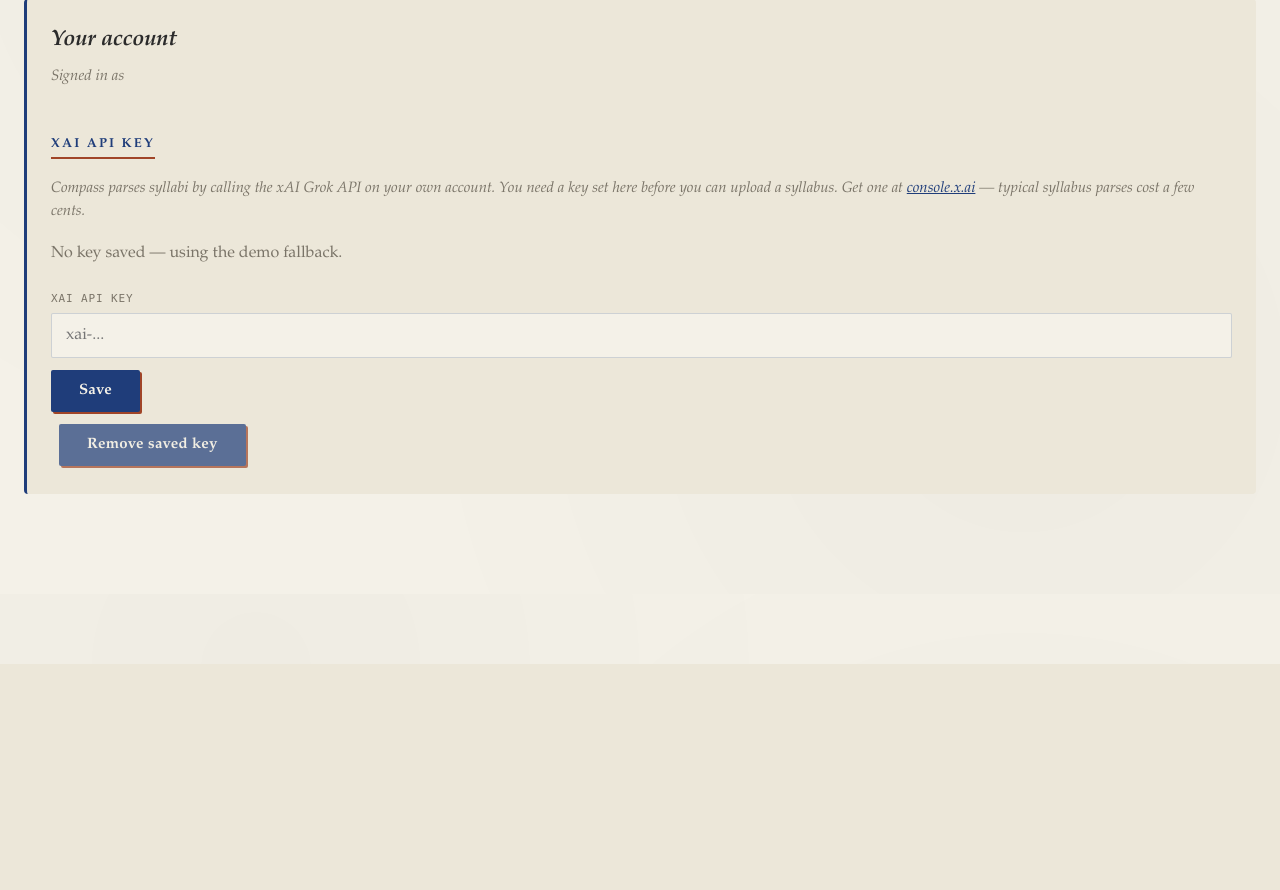
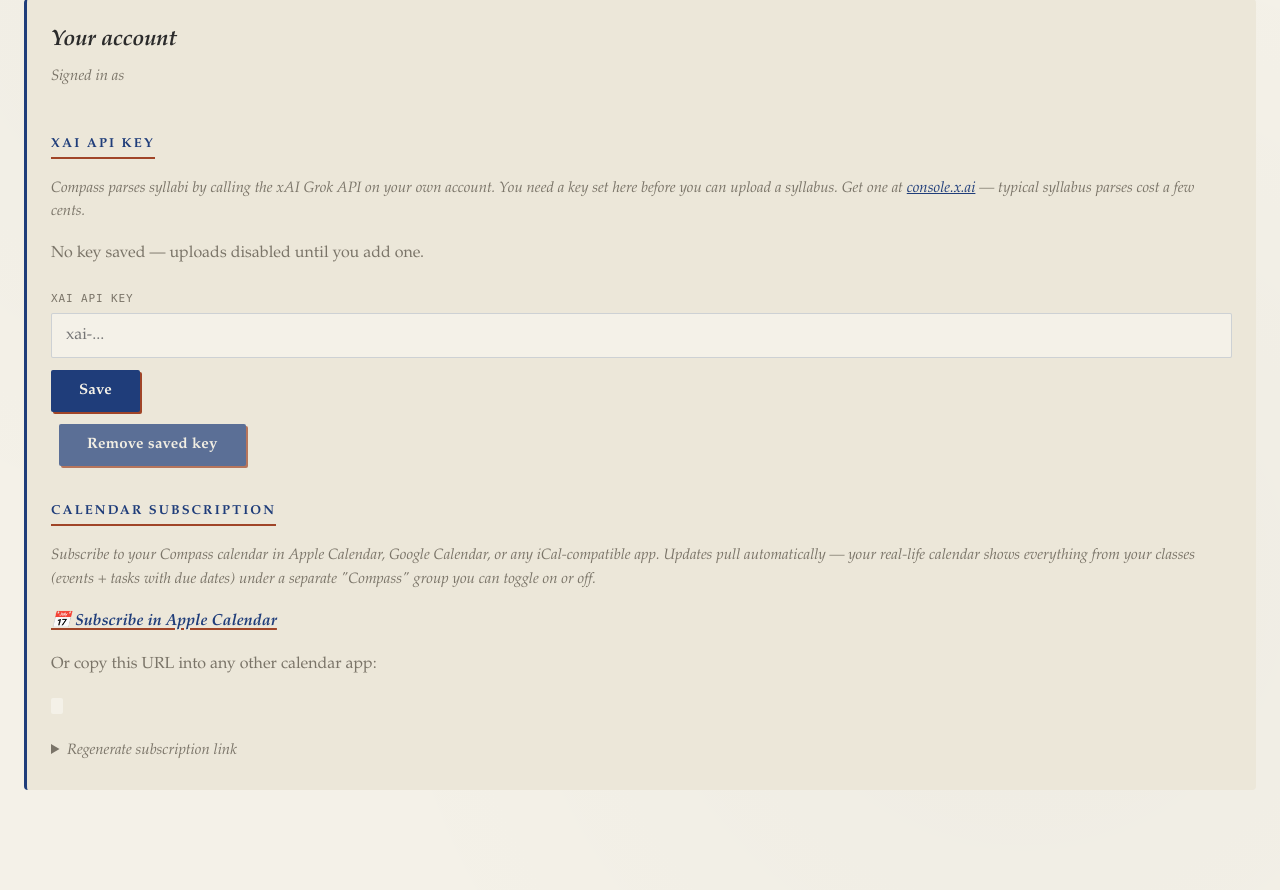
Before and after one commit to dannysusername/Compass, a FastAPI app: template templates/settings.html in a window 1280 px wide. Shown: the part 136-1026 px from the top of the page. Before the commit the page ends 800 px from the top, so only its background shows below. Run offline with FastAPI, Linux system fonts and the light colour scheme; the template is opened without the code that fills it, so the values that code supplies are empty; parts of the project's set-up code (start-up, migrations or seed data) failed here and were passed over; some libraries are stand-ins or nearby versions.

Commit message:
Add per-user iCal subscription URL and surface tasks in the feed
Apple Calendar / Google Calendar / etc. can't carry a session cookie
across long-lived subscriptions, so the cookie-auth /calendar.ics route
silently broke whenever a user's session expired. New token-based route
fixes that: each User gets a 32-byte calendar_token at signup, stored
on the row; visiting /calendar/{token}.ics returns that user's feed
with no login required. Token can be rotated from /settings to revoke
all existing subscriptions instantly.

Both routes share _build_ical_for_user(), which now emits manual tasks
(those with a due date and not completed) alongside the syllabus-extracted
events. Stable UIDs (compass-event-N@compass, compass-task-N@compass)
mean Apple Calendar updates existing entries on each poll instead of
duplicating. Each actionable VEVENT carries a 15-minute VALARM.

Settings page exposes a webcal:// "Subscribe in Apple Calendar" link, the
HTTPS URL for other clients, and a regenerate-token affordance.

Adds Cache-Control: no-cache so iOS Calendar / browsers / future CDNs
don't serve stale feed data on poll.

```diff
--- a/main.py
+++ b/main.py
@@ -260,11 +260,17 @@ class User(SQLModel, table=True):
     email: str = Field(unique=True, index=True)
     password_hash: str
     created_at: datetime = Field(default_factory=lambda: datetime.now(timezone.utc))
-    # User-supplied xAI API key. Falls back to the server-wide XAI_API_KEY
-    # env var when missing, so the demo still works for accounts that never
-    # configured one. Stored in cleartext — DB is private; rotation is
-    # manual via /settings.
+    # User-supplied xAI API key. Required for syllabus parsing — the
+    # /syllabus route blocks uploads from accounts without one.
     xai_api_key: Optional[str] = Field(default=None)
+    # Unguessable token embedded in the iCal subscription URL. Lets Apple
+    # Calendar (and other clients) poll the feed without sending a session
+    # cookie — cookies don't survive long-lived subscriptions. Regenerating
+    # the token revokes all existing subscriptions.
+    calendar_token: str = Field(
+        default_factory=lambda: secrets.token_urlsafe(32),
+        unique=True, index=True,
+    )
 
 
 # ---- App setup ----
@@ -327,6 +333,9 @@ async def lifespan(app: FastAPI):
             _add_column_if_missing(conn, "tag", "user_id", "INTEGER")
             # Phase 3: each user can supply their own xAI API key.
             _add_column_if_missing(conn, "user", "xai_api_key", "TEXT")
+            # Phase 4: per-user iCal subscription token (for Apple
+            # Calendar etc., which can't carry a session cookie).
+            _add_column_if_missing(conn, "user", "calendar_token", "TEXT")
             users = conn.exec_driver_sql('SELECT id FROM "user" ORDER BY id').fetchall()
             if users:
                 owner_id = users[0][0]
@@ -336,10 +345,15 @@ async def lifespan(app: FastAPI):
                     )
                 log.info("backfilled user_id=%s on existing class/task/tag rows", owner_id)
     # Make sure every user has the four default system tags (signup also
-    # calls this, but we re-run for the existing-data case).
+    # calls this, but we re-run for the existing-data case). Also backfill
+    # calendar_token for any user that pre-dates the iCal-token column.
     with Session(engine) as session:
         for u in session.exec(select(User)).all():
             _seed_system_tags_for_user(u.id)
+            if not (u.calendar_token or "").strip():
+                u.calendar_token = secrets.token_urlsafe(32)
+                session.add(u)
+        session.commit()
         # Dedupe system tags within each user: pre-Phase-2 data may have
         # ended up with multiple tags sharing a system_key after the
         # backfill. Keep the oldest, repoint any tasks at the duplicates,
@@ -883,6 +897,21 @@ def _mask_key(key: Optional[str]) -> Optional[str]:
     return f"{key[:6]}…{key[-4:]}"
 
 
+def _calendar_urls(request: Request, token: str) -> dict:
+    """Build the subscribe URLs shown on /settings. `webcal_url` triggers
+    Apple Calendar (and other clients that register the scheme) to pop up
+    a 'subscribe?' dialog when clicked."""
+    base = str(request.base_url).rstrip("/")
+    https_url = f"{base}/calendar/{token}.ics"
+    # Strip any scheme from the base, then prefix with webcal:// so Apple
+    # Calendar etc. intercept the click.
+    no_scheme = https_url.split("://", 1)[-1]
+    return {
+        "https_url": https_url,
+        "webcal_url": f"webcal://{no_scheme}",
+    }
+
+
 @app.get("/settings", response_class=HTMLResponse)
 def settings_page(
     request: Request,
@@ -896,7 +925,21 @@ def settings_page(
         "saved": bool(saved),
         "need_key": bool(need_key),
         "error": None,
+        "calendar_urls": _calendar_urls(request, user.calendar_token),
     })
+
+
+@app.post("/settings/calendar/regenerate")
+def settings_regenerate_calendar_token(request: Request, user: User = Depends(require_login)):
+    """Rotate the iCal subscription token. Existing subscriptions break
+    immediately — anyone holding the old URL gets 404. User must
+    re-subscribe with the new URL."""
+    with Session(engine) as session:
+        u = session.get(User, user.id)
+        u.calendar_token = secrets.token_urlsafe(32)
+        session.add(u)
+        session.commit()
+    return RedirectResponse("/settings?saved=1", status_code=303)
 
 
 @app.post("/settings")
@@ -913,6 +956,7 @@ def settings_save(
             "saved": False,
             "need_key": False,
             "error": "xAI keys start with 'xai-'. Get one at https://console.x.ai/",
+            "calendar_urls": _calendar_urls(request, user.calendar_token),
         }, status_code=400)
     with Session(engine) as session:
         u = session.get(User, user.id)
@@ -1784,24 +1828,43 @@ def serve_upload(filename: str, user: User = Depends(require_login)):
 
 
 # ---- Routes: iCal feed ----
-
-@app.get("/calendar.ics")
-def ical_feed(user: User = Depends(require_login)):
+# Two routes serve the same content with different auth:
+#   GET /calendar.ics                — requires session cookie (browser/tab use)
+#   GET /calendar/{token}.ics        — public-but-unguessable; for Apple
+#                                      Calendar / Google Calendar / etc. that
+#                                      can't carry a cookie across long-lived
+#                                      subscriptions. Token lives on the
+#                                      User row and can be rotated from /settings.
+
+def _build_ical_for_user(user_id: int, request: Optional[Request] = None) -> bytes:
+    """Generate a full iCal feed (events + dated tasks) for one user.
+    Used by both the cookie-auth and token-auth routes."""
+    from icalendar import Alarm
+
     cal = Calendar()
-    cal.add("prodid", "-//Compass//Local//EN")
+    cal.add("prodid", "-//Compass//EN")
     cal.add("version", "2.0")
     cal.add("x-wr-calname", "Compass")
     cal.add("x-wr-timezone", str(LOCAL_TZ))
-
-    with Session(engine) as session:
-        # Only include events from the user's own classes.
+    cal.add("x-published-ttl", "PT1H")  # hint to clients: poll hourly
+
+    def _attach_reminder(component, minutes_before: int = 15) -> None:
+        alarm = Alarm()
+        alarm.add("action", "DISPLAY")
+        alarm.add("description", "Compass reminder")
+        alarm.add("trigger", timedelta(minutes=-minutes_before))
+        component.add_component(alarm)
+
+    with Session(engine) as session:
         owned_class_ids = [
             c.id for c in session.exec(
-                select(Class).where(Class.user_id == user.id)
+                select(Class).where(Class.user_id == user_id)
             ).all()
         ]
         if not owned_class_ids:
-            return Response(content=cal.to_ical(), media_type="text/calendar")
+            return cal.to_ical()
+
+        # Auto-extracted events from syllabi.
         events = session.exec(
             select(CalendarEvent).where(
                 CalendarEvent.class_id.in_(owned_class_ids),
@@ -1810,7 +1873,7 @@ def ical_feed(user: User = Depends(require_login)):
         ).all()
         for ev in events:
             ie = ICalEvent()
-            ie.add("uid", f"compass-event-{ev.id}@local")
+            ie.add("uid", f"compass-event-{ev.id}@compass")
             ie.add("summary", f"[{ev.class_code}] {ev.title}")
             starts = ev.starts_at if ev.starts_at.tzinfo else ev.starts_at.replace(tzinfo=LOCAL_TZ)
             ie.add("dtstart", starts)
@@ -1819,6 +1882,80 @@ def ical_feed(user: User = Depends(require_login)):
                 ie.add("dtend", ends)
             ie.add("dtstamp", datetime.now(timezone.utc))
             ie.add("description", f"{ev.kind.title()} for {ev.class_code}")
+            # Only remind for things the user actually has to act on. A
+            # lecture topic at 9am doesn't need a 8:45am ping.
+            if ev.actionable and not ev.completed_at:
+                _attach_reminder(ie)
             cal.add_component(ie)
 
-    return Response(content=cal.to_ical(), media_type="text/calendar")
+        # Manual tasks (only those with a due date — undated backlog tasks
+        # can't appear on a calendar, and completed tasks aren't worth
+        # cluttering the feed with).
+        tasks = session.exec(
+            select(Task).where(
+                Task.user_id == user_id,
+                Task.due_at != None,
+                Task.completed_at == None,
+            )
+        ).all()
+        # Build a class_id -> code map for the task summary prefix.
+        class_codes = {
+            c.id: c.code for c in session.exec(
+                select(Class).where(Class.id.in_(owned_class_ids))
+            ).all()
+        }
+        for t in tasks:
+            ie = ICalEvent()
+            ie.add("uid", f"compass-task-{t.id}@compass")
+            code = class_codes.get(t.class_id, "")
+            prefix = f"[{code}] " if code else ""
+            ie.add("summary", f"{prefix}{t.title}")
+            due = t.due_at if t.due_at.tzinfo else t.due_at.replace(tzinfo=LOCAL_TZ)
+            if t.starts_at is not None:
+                # Range task — render as a multi-day event.
+                starts = t.starts_at if t.starts_at.tzinfo else t.starts_at.replace(tzinfo=LOCAL_TZ)
+                ie.add("dtstart", starts)
+                ie.add("dtend", due)
+            else:
+                ie.add("dtstart", due)
+            ie.add("dtstamp", datetime.now(timezone.utc))
+            ie.add("description", "Compass task")
+            _attach_reminder(ie)
+            cal.add_component(ie)
+
+    return cal.to_ical()
+
+
+# Tell every cache layer (iOS Calendar, browsers, CDNs) not to serve a stale
+# copy. Without this, Apple Calendar can show events from a fetch that
+# happened an hour ago even when the user pulls-to-refresh.
+_ICAL_NO_CACHE_HEADERS = {
+    "Cache-Control": "no-cache, no-store, must-revalidate, max-age=0",
+    "Pragma": "no-cache",
+    "Expires": "0",
+}
+
+
+@app.get("/calendar.ics")
+def ical_feed(request: Request, user: User = Depends(require_login)):
+    return Response(
+        content=_build_ical_for_user(user.id, request),
+        media_type="text/calendar",
+        headers=_ICAL_NO_CACHE_HEADERS,
+    )
+
+
+@app.get("/calendar/{token}.ics")
+def ical_feed_by_token(token: str, request: Request):
+    """Token-authenticated feed for Apple Calendar etc. No login required —
+    the token itself is the secret. 404 (not 401) on invalid token so we
+    don't leak which tokens exist."""
+    with Session(engine) as session:
+        user = session.exec(select(User).where(User.calendar_token == token)).first()
+        if not user:
+            raise HTTPException(404)
+        return Response(
+            content=_build_ical_for_user(user.id, request),
+            media_type="text/calendar",
+            headers=_ICAL_NO_CACHE_HEADERS,
+        )
--- a/templates/settings.html
+++ b/templates/settings.html
@@ -26,7 +26,7 @@
     {% if masked_key %}
         <p class="hint">Currently saved: <code>{{ masked_key }}</code></p>
     {% else %}
-        <p class="hint">No key saved — using the demo fallback.</p>
+        <p class="hint">No key saved — uploads disabled until you add one.</p>
     {% endif %}
 
     <form method="post" action="/settings">
@@ -38,6 +38,37 @@
         <button type="submit" name="xai_api_key" value="" formnovalidate
                 style="margin-left: 8px; opacity: 0.7">Remove saved key</button>
     </form>
+
+    <h2 style="margin-top: 36px">Calendar subscription</h2>
+    <p class="subtle">
+        Subscribe to your Compass calendar in Apple Calendar, Google Calendar,
+        or any iCal-compatible app. Updates pull automatically — your real-life
+        calendar shows everything from your classes (events + tasks with due
+        dates) under a separate "Compass" group you can toggle on or off.
+    </p>
+
+    <p style="margin-top: 16px">
+        <a href="{{ calendar_urls.webcal_url }}" class="primary-link">
+            📅 Subscribe in Apple Calendar
+        </a>
+    </p>
+    <p class="hint" style="margin-top: 8px">
+        Or copy this URL into any other calendar app:
+    </p>
+    <p>
+        <code style="word-break: break-all; user-select: all">{{ calendar_urls.https_url }}</code>
+    </p>
+
+    <details style="margin-top: 20px">
+        <summary class="subtle" style="cursor: pointer">Regenerate subscription link</summary>
+        <p class="hint" style="margin-top: 8px">
+            Rotating the link breaks all existing subscriptions immediately.
+            You'll have to re-subscribe in Apple Calendar with the new URL.
+        </p>
+        <form method="post" action="/settings/calendar/regenerate">
+            <button type="submit" style="opacity: 0.7">Regenerate link</button>
+        </form>
+    </details>
 </div>
 
 {% endblock %}
```
Also changed, not shown: CLAUDE.md (+62 -2 lines).
